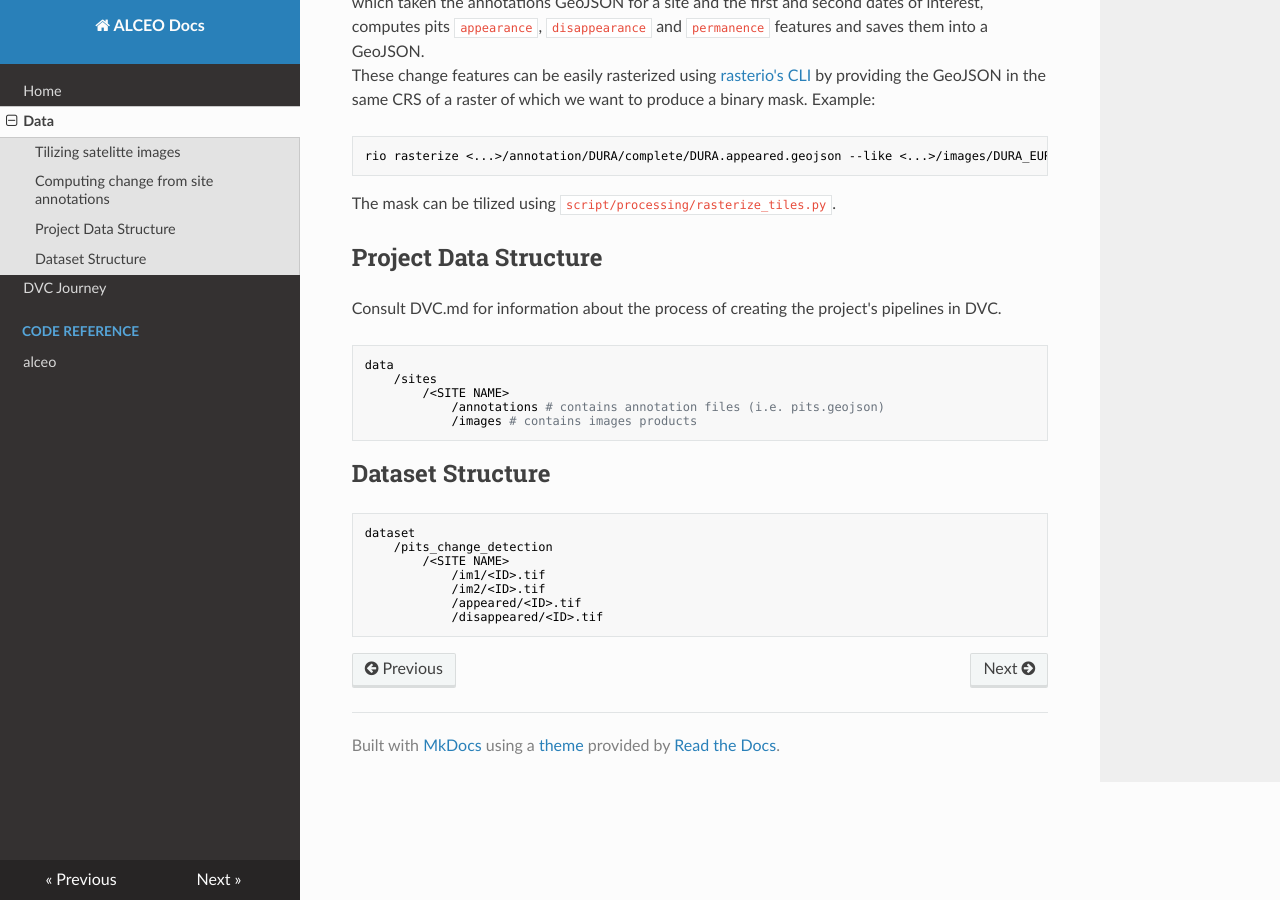
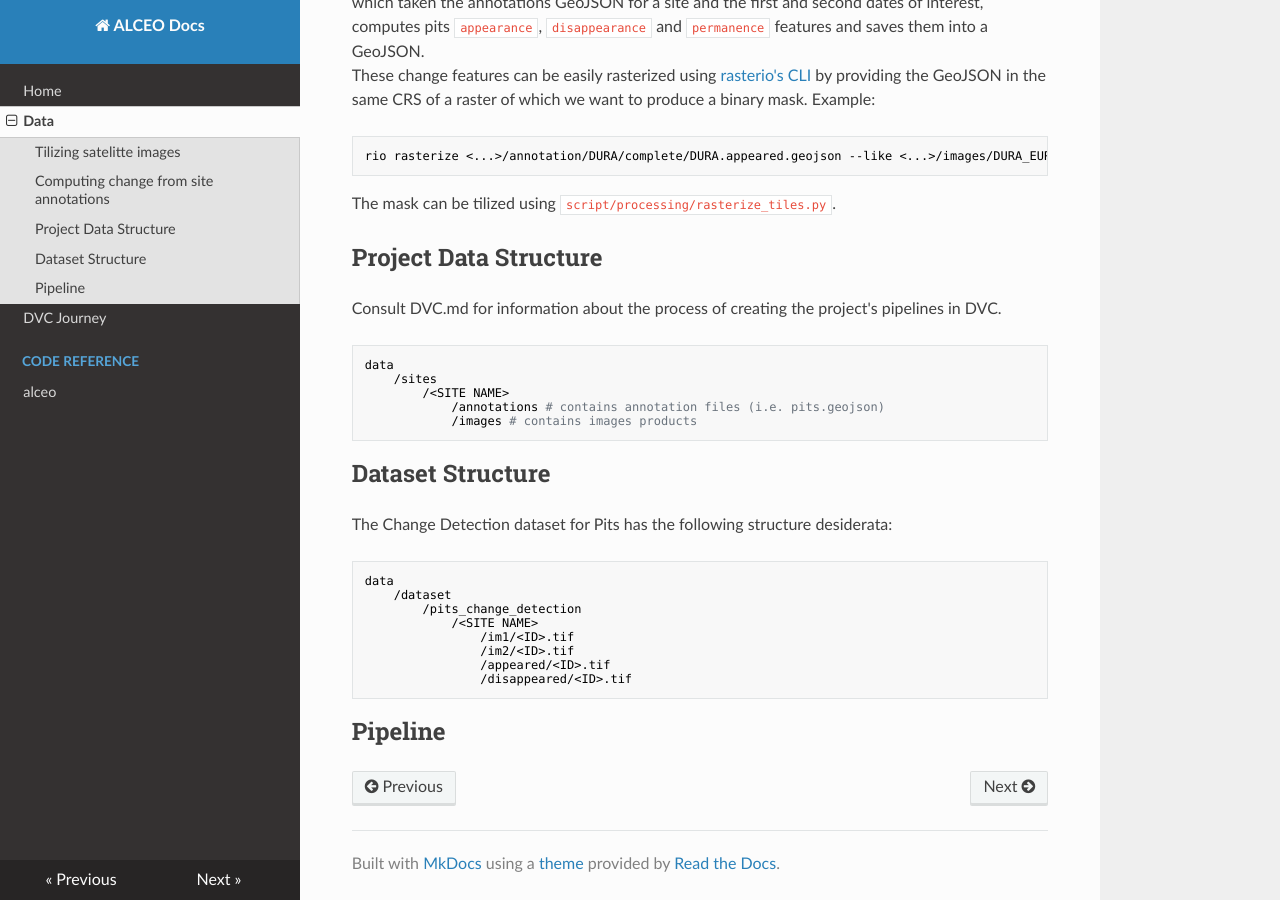
Before and after one commit to IIT-CCHT/alceo, an MkDocs documentation site: the page built from docs/data_processing.md, in a window 1280 px wide and 900 px high, scrolled down 620 px. Built offline with MkDocs 1.6.1, drawn with Linux system fonts in a browser that asks for light colours; nearby versions of some CDN libraries.

Commit message:
keep going with data documentation

````diff
--- a/docs/data_processing.md
+++ b/docs/data_processing.md
@@ -31,13 +31,16 @@ data
 ```
 
 ## Dataset Structure
+The Change Detection dataset for Pits has the following structure desiderata:
+```
+data
+    /dataset
+        /pits_change_detection
+            /<SITE NAME>
+                /im1/<ID>.tif
+                /im2/<ID>.tif
+                /appeared/<ID>.tif
+                /disappeared/<ID>.tif
+```
 
-```
-dataset
-    /pits_change_detection
-        /<SITE NAME>
-            /im1/<ID>.tif
-            /im2/<ID>.tif
-            /appeared/<ID>.tif
-            /disappeared/<ID>.tif
-```
+## Pipeline
````
Also changed, not shown: docs/DVC.md (+7 -7 lines).
